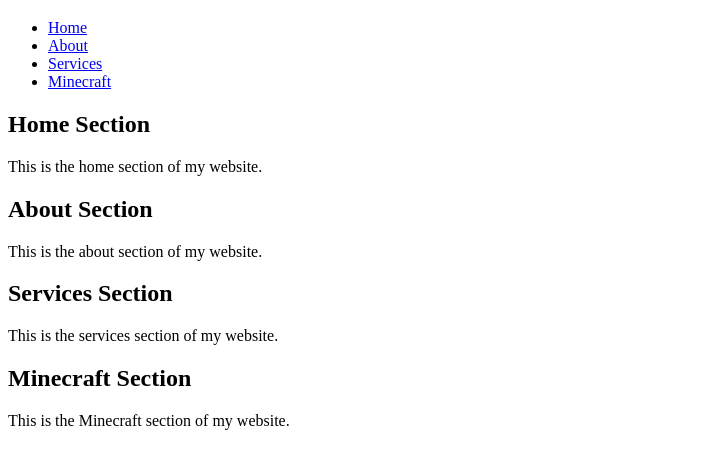
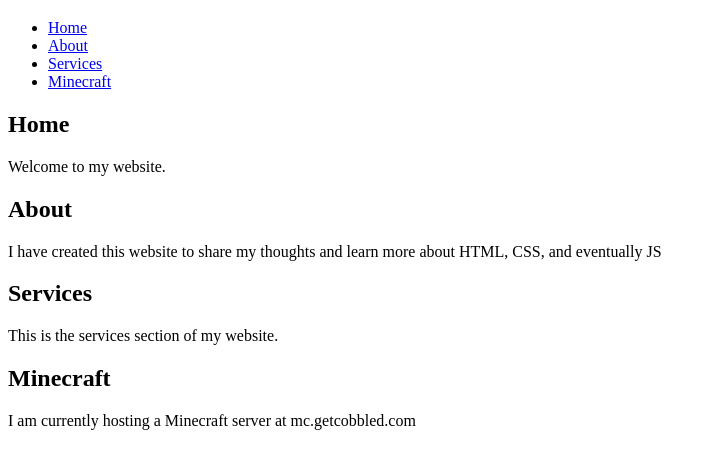
Before and after one commit to blumoreno/getcobbled, a plain HTML site: page index.html in a window 1280 px wide. Shown: the part 61-530 px from the top of the page, without its empty margins (0-716 px from the left). Drawn offline with Linux system fonts and the light colour scheme.

Commit message:
Update index.html

```diff
--- a/index.html
+++ b/index.html
@@ -21,23 +21,23 @@
     </nav>
 
     <section id="home">
-        <h2>Home Section</h2>
-        <p>This is the home section of my website.</p>
+        <h2>Home</h2>
+        <p>Welcome to my website.</p>
     </section>
 
     <section id="about">
-        <h2>About Section</h2>
-        <p>This is the about section of my website.</p>
+        <h2>About</h2>
+        <p>I have created this website to share my thoughts and learn more about HTML, CSS, and eventually JS</p>
     </section>
 
     <section id="services">
-        <h2>Services Section</h2>
+        <h2>Services</h2>
         <p>This is the services section of my website.</p>
     </section>
 
     <section id="Minecraft">
-        <h2>Minecraft Section</h2>
-        <p>This is the Minecraft section of my website.</p>
+        <h2>Minecraft</h2>
+        <p>I am currently hosting a Minecraft server at mc.getcobbled.com</p>
     </section>
 
 </body>
```
